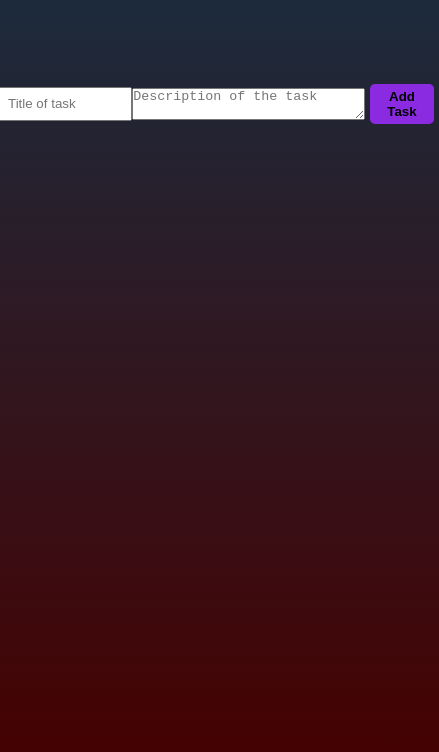
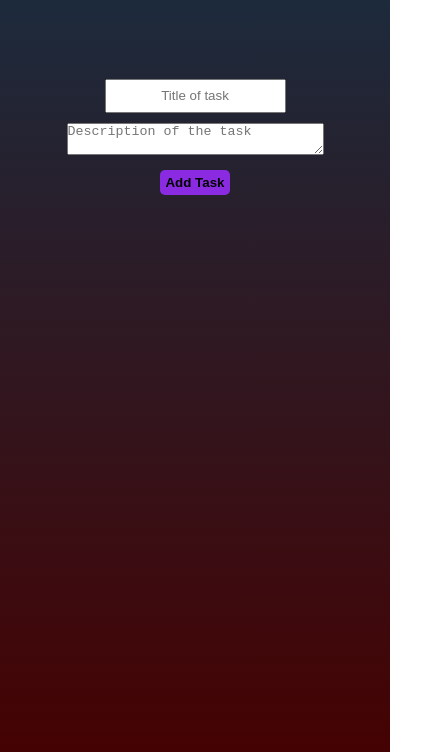
Before and after one commit to Bennyjoez/ToDo2, a plain HTML site: page index.html in a window 390 px wide. Shown: the part 142-894 px from the top of the page, 439 px wide, since content can reach past the window. Drawn offline with Linux system fonts and the light colour scheme.

Commit message:
Made the addtask section responsive

```diff
--- a/index.css
+++ b/index.css
@@ -80,3 +80,11 @@ input {
 #change {
     background-color: green;
 }
+
+
+@media (max-width: 450px) {
+    #addTask {
+        flex-direction: column;
+        gap: 10px;
+    }
+}
```
